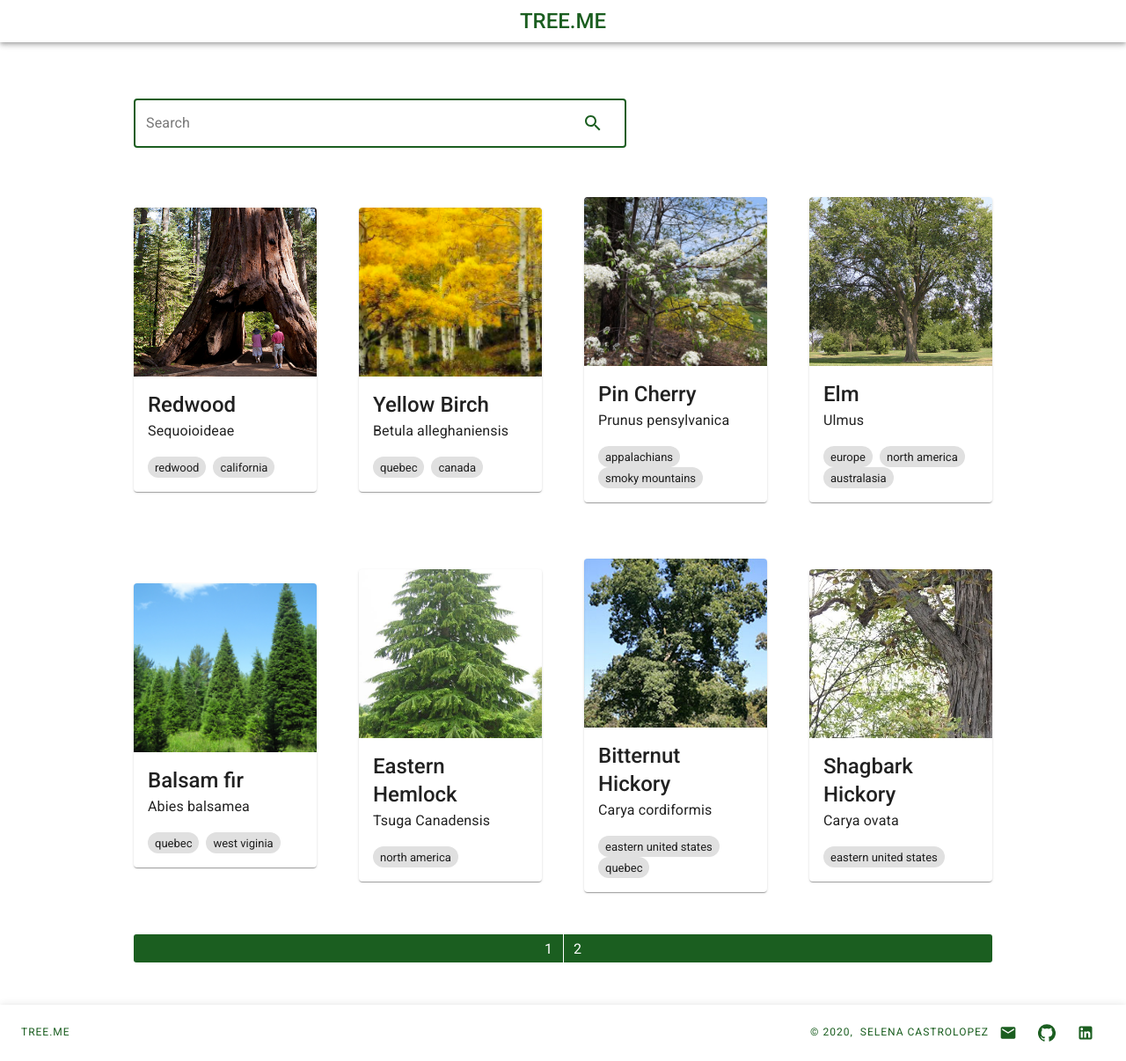
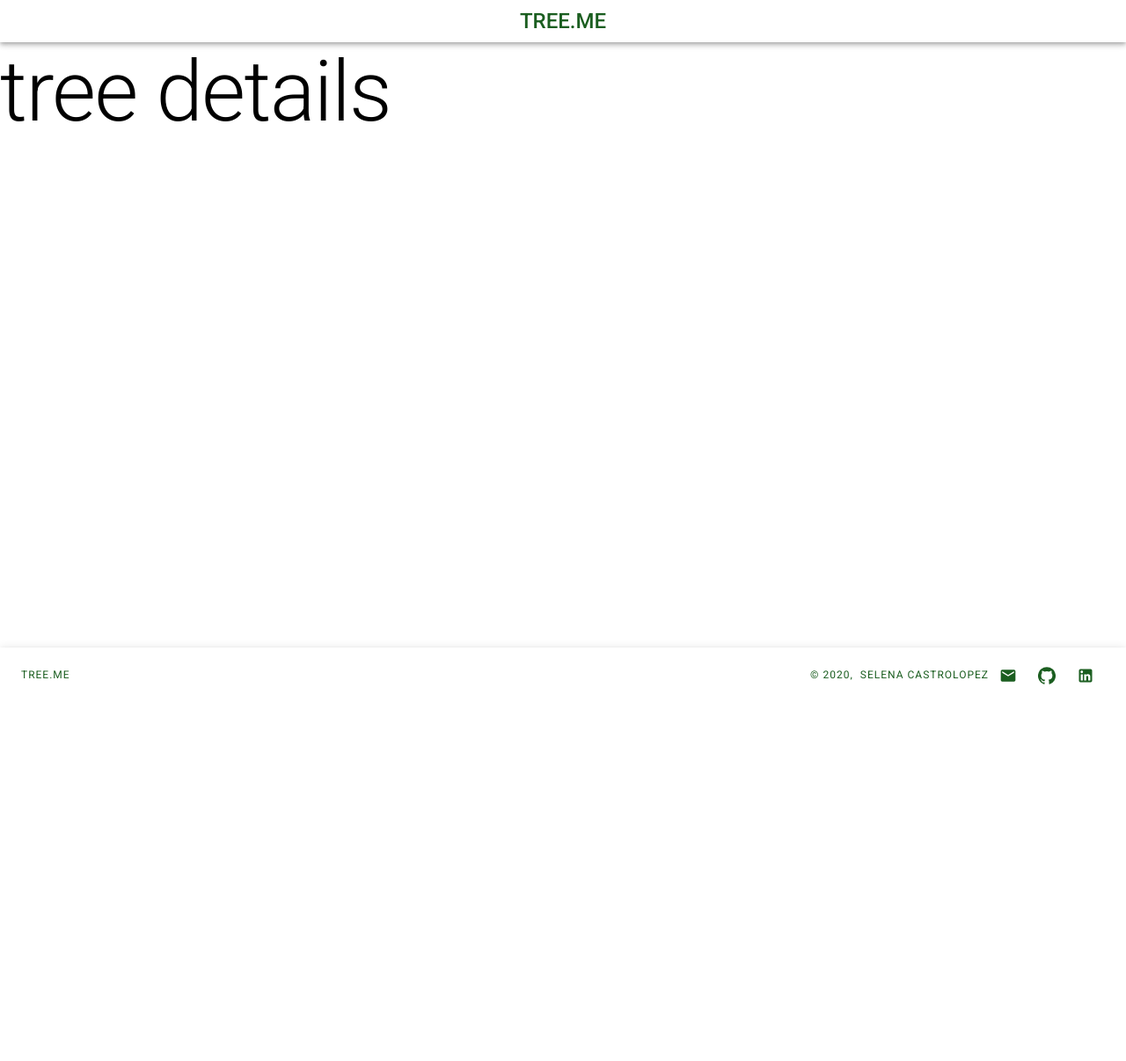
Before and after one commit to selenacl/treeme, a React (Create React App) app: page /tree in a window 1280 px wide. Shown: the whole page at 88% size. After the commit the page ends 800 px from the top, so only its background shows below. Built offline with nearby package versions, Linux system fonts and the light colour scheme.

Commit message:
added routing

```diff
--- a/package.json
+++ b/package.json
@@ -11,6 +11,8 @@
     "node-sass": "^4.13.0",
     "react": "^16.12.0",
     "react-dom": "^16.12.0",
+    "react-router": "^5.1.2",
+    "react-router-dom": "^5.1.2",
     "react-scripts": "3.3.0"
   },
   "scripts": {
--- a/src/App.js
+++ b/src/App.js
@@ -1,17 +1,29 @@
 import React from 'react';
+import { BrowserRouter, Route, Switch, Link } from "react-router-dom";
+
 import './sass/App.scss';
+
 import Header from './components/Header.js';
 import Home from './pages/Home.js';
+import TreeDetails from './pages/TreeDetails.js';
+import NotFound from './pages/NotFound.js';
 import Footer from './components/Footer.js';
 
 function App() {
   return (
     <div className="app">
-      <div>
-        <Header />
-        <Home />
-      </div>
-      <Footer />
+      <BrowserRouter>
+        <div>
+          <Header />
+          <Switch>
+            <Route path="/tree" component={TreeDetails} />
+            <Route exact path="/" component={Home} />
+            <Route exact path="/#" component={Home} />
+            <Route component={NotFound} />
+          </Switch>
+        </div>
+        <Footer />
+      </BrowserRouter>
     </div>
   );
 }
--- a/src/components/Pagination.js
+++ b/src/components/Pagination.js
@@ -14,7 +14,7 @@ function Pagination({cardsPerPage, totalCards, paginate}) {
         <ul className="pagination">
             {pageNumbers.map(number => (
                 <li key={number}>
-                    <a onClick={() => paginate(number)} href="!#">
+                    <a onClick={() => paginate(number)} href="#">
                         {number}
                     </a>
                 </li>
--- a/src/pages/Home.js
+++ b/src/pages/Home.js
@@ -1,4 +1,5 @@
 import React, { useState } from "react";
+import { Link } from "react-router-dom";
 
 import '../sass/App.scss';
 import '../sass/Home.scss';
@@ -17,14 +18,18 @@ function Home() {
   const [currentPage, setCurrentPage] = useState(1);
   const [cardsPerPage] = useState(8);
 
-  const allCards = treeInfo.map((tree, index) => {
+  const allCards =
+    treeInfo.map((tree, index) => {
+      const path = tree.name.toLowerCase().split(' ').join('');
       return <Grid item xs={12} md={6} lg={3}>
+                <Link to={"/tree/" + path} style={{ textDecoration: 'none' }}>
                   <HomeCard
                     name={tree.name}
                     scientificName={tree.scientificName}
                     filename={tree.images[0].filename}
                     tags={tree.tags}
                     key={index} />
+                  </Link>
             </Grid>
     });
 
--- /dev/null
+++ b/src/pages/NotFound.js
@@ -0,0 +1,17 @@
+import React from 'react';
+import '../sass/App.scss';
+import Typography from '@material-ui/core/Typography';
+
+function TreeDetails() {
+  return (
+    <Typography
+    variant="h4"
+    align="center"
+    color="textSecondary"
+    style={{"paddingTop": "5rem"}}>
+        404: Sorry! The page you are looking for does not exist.
+    </Typography>
+  );
+}
+
+export default TreeDetails;
--- /dev/null
+++ b/src/pages/TreeDetails.js
@@ -0,0 +1,12 @@
+import React from 'react';
+import '../sass/App.scss';
+import '../sass/TreeDetails.scss';
+import Typography from '@material-ui/core/Typography';
+
+function TreeDetails(props) {
+  return (
+    <Typography variant="h1">tree details</Typography>
+  );
+}
+
+export default TreeDetails;
```
Also changed, not shown: src/sass/TreeDetails.scss (added), 1 other file (tests, documents, lock files or other folders). Lines whose indentation alone changed are shown as unchanged.
